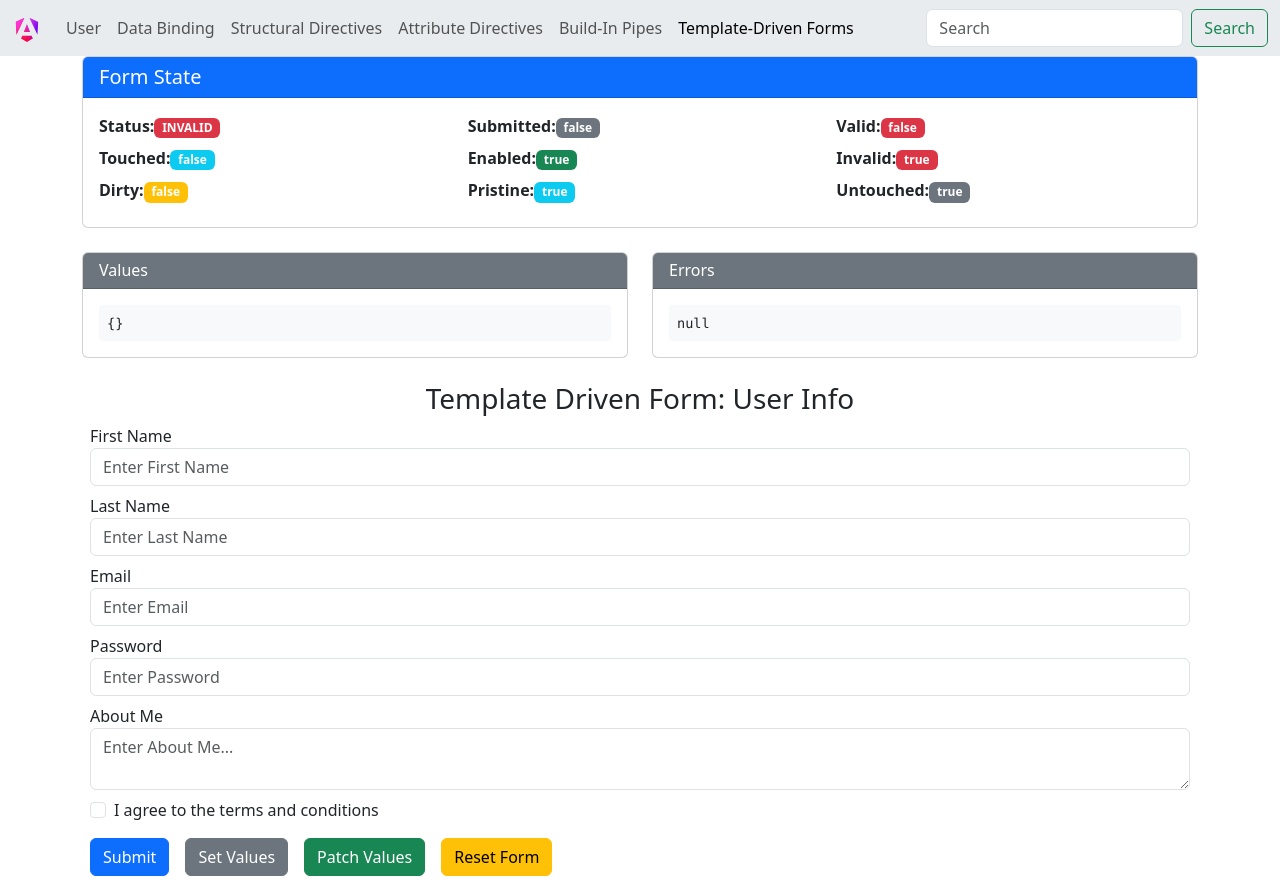
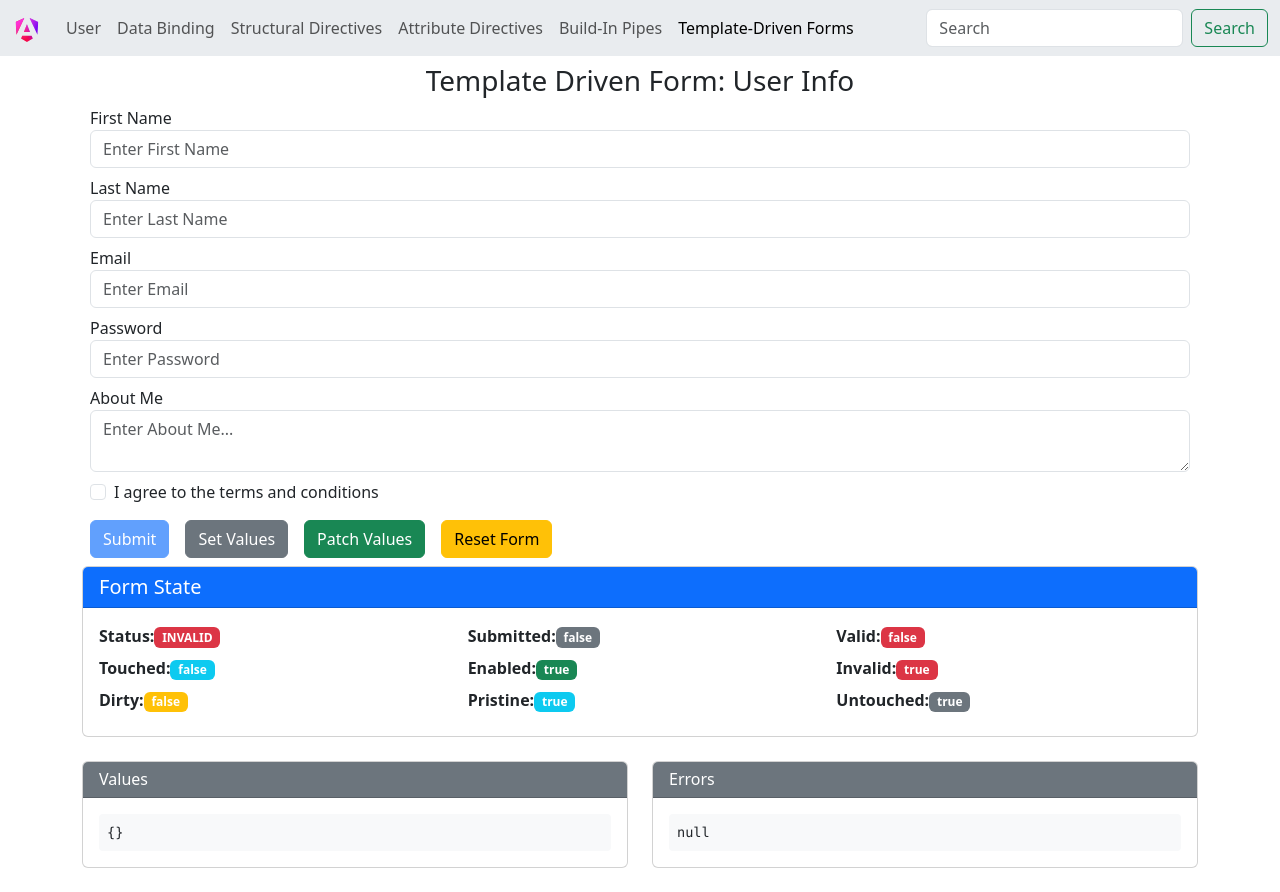
Before and after one commit to mkv-mkverma/angular-19, an Angular app: page /template-driven-forms in a window 1280 px wide. Built offline with nearby package versions, Linux system fonts and the light colour scheme.

Commit message:
template form validations and noValidate and error msg

```diff
--- a/src/app/template-driven-form/template-driven-form.component.html
+++ b/src/app/template-driven-form/template-driven-form.component.html
@@ -1,4 +1,184 @@
 <div class="container">
+  <!-- userForm is an instance of NgForm -->
+  <!-- #userForm is a template reference variable that allows us to access the form's properties and methods in our component class. -->
+  <form #userForm="ngForm" (ngSubmit)="onSubmitUserForm(userForm)" noValidate>
+    <h3 class="text-center m-2">Template Driven Form: User Info</h3>
+    <div class="form-group m-2">
+      <label for="firstName">First Name</label>
+      <input
+        type="text"
+        id="firstName"
+        name="firstName"
+        class="form-control"
+        placeholder="Enter First Name"
+        [(ngModel)]="userObject.firstName"
+        #firstName="ngModel"
+        required
+        minlength="2"
+        maxlength="10"
+        pattern="[a-zA-Z]+$"
+      />
+      @if (firstName?.dirty || firstName?.touched) {
+        @if (firstName?.errors?.["required"]) {
+          <div class="text-danger mt-1">First Name is required.</div>
+        }
+        @if (firstName?.errors?.["minlength"]) {
+          <div class="text-danger mt-1">
+            First Name must be at least 2 characters long.
+          </div>
+        }
+        @if (firstName?.errors?.["pattern"]) {
+          <div class="text-danger mt-1">
+            First Name must contain only letters.
+          </div>
+        }
+      }
+    </div>
+    <div class="form-group m-2">
+      <label for="lastName">Last Name</label>
+      <input
+        type="text"
+        id="lastName"
+        name="lastName"
+        class="form-control"
+        placeholder="Enter Last Name"
+        [(ngModel)]="userObject.lastName"
+        #lastName="ngModel"
+        required
+        minlength="2"
+        maxlength="10"
+        pattern="[a-zA-Z]+$"
+      />
+      @if (lastName?.dirty || lastName?.touched) {
+        @if (lastName?.errors?.["required"]) {
+          <div class="text-danger mt-1">Last Name is required.</div>
+        }
+        @if (lastName?.errors?.["minlength"]) {
+          <div class="text-danger mt-1">
+            Last Name must be at least 2 characters long.
+          </div>
+        }
+        @if (lastName?.errors?.["pattern"]) {
+          <div class="text-danger mt-1">
+            Last Name must contain only letters.
+          </div>
+        }
+      }
+    </div>
+    <div class="form-group m-2">
+      <label for="email">Email</label>
+      <input
+        type="email"
+        id="email"
+        name="email"
+        class="form-control"
+        placeholder="Enter Email"
+        [(ngModel)]="userObject.email"
+        #email="ngModel"
+        required
+        email
+      />
+      @if (email?.dirty || email?.touched) {
+        @if (email?.errors?.["required"]) {
+          <div class="text-danger mt-1">Email is required.</div>
+        }
+        @if (email?.errors?.["email"]) {
+          <div class="text-danger mt-1">
+            Please enter a valid email address.
+          </div>
+        }
+      }
+    </div>
+    <div class="form-group m-2">
+      <label for="password">Password</label>
+      <input
+        type="password"
+        id="password"
+        name="password"
+        class="form-control"
+        placeholder="Enter Password"
+        [(ngModel)]="userObject.password"
+        #password="ngModel"
+        required
+        minlength="4"
+        maxlength="15"
+      />
+      @if (password?.dirty || password?.touched) {
+        @if (password?.errors?.["required"]) {
+          <div class="text-danger mt-1">Password is required.</div>
+        }
+        @if (password?.errors?.["minlength"]) {
+          <div class="text-danger mt-1">
+            Password must be at least 4 characters long.
+          </div>
+        }
+      }
+    </div>
+    <div class="form-group m-2">
+      <label for="aboutMe">About Me</label>
+      <textarea
+        id="aboutMe"
+        name="aboutMe"
+        class="form-control"
+        placeholder="Enter About Me..."
+        [(ngModel)]="userObject.aboutMe"
+      ></textarea>
+    </div>
+    <div class="form-check m-2">
+      <input
+        type="checkbox"
+        id="terms"
+        name="terms"
+        class="form-check-input"
+        [(ngModel)]="userObject.terms"
+        #terms="ngModel"
+        required
+      />
+      <label for="terms" class="form-check-label"
+        >I agree to the terms and conditions</label
+      >
+      @if (terms?.dirty || terms?.touched) {
+        @if (terms?.errors?.["required"]) {
+          <div class="text-danger mt-1">
+            You must agree to the terms and conditions.
+          </div>
+        }
+      }
+    </div>
+
+    <button
+      type="submit"
+      class="btn btn-primary m-2"
+      [disabled]="!userForm.valid"
+    >
+      Submit
+    </button>
+
+    <button
+      type="button"
+      class="btn btn-secondary m-2"
+      (click)="setValues(userForm)"
+    >
+      Set Values
+    </button>
+
+    <button
+      type="button"
+      class="btn btn-success m-2"
+      (click)="patchValues(userForm)"
+    >
+      Patch Values
+    </button>
+
+    <button
+      type="button"
+      class="btn btn-warning m-2"
+      (click)="resetForm(userForm)"
+    >
+      Reset Form
+    </button>
+  </form>
+
   <!-- Form State Info -->
   <div class="card mb-4">
     <div class="card-header bg-primary text-white">
@@ -87,103 +267,4 @@
       </div>
     </div>
   </div>
-
-  <!-- userForm is an instance of NgForm -->
-  <!-- #userForm is a template reference variable that allows us to access the form's properties and methods in our component class. -->
-  <form #userForm="ngForm" (ngSubmit)="onSubmitUserForm(userForm)">
-    <h3 class="text-center m-2">Template Driven Form: User Info</h3>
-    <div class="form-group m-2">
-      <label for="firstName">First Name</label>
-      <input
-        type="text"
-        id="firstName"
-        name="firstName"
-        class="form-control"
-        placeholder="Enter First Name"
-        [(ngModel)]="userObject.firstName"
-      />
-    </div>
-    <div class="form-group m-2">
-      <label for="lastName">Last Name</label>
-      <input
-        type="text"
-        id="lastName"
-        name="lastName"
-        class="form-control"
-        placeholder="Enter Last Name"
-        [(ngModel)]="userObject.lastName"
-      />
-    </div>
-    <div class="form-group m-2">
-      <label for="email">Email</label>
-      <input
-        type="email"
-        id="email"
-        name="email"
-        class="form-control"
-        placeholder="Enter Email"
-        [(ngModel)]="userObject.email"
-        required
-      />
-    </div>
-    <div class="form-group m-2">
-      <label for="password">Password</label>
-      <input
-        type="password"
-        id="password"
-        name="password"
-        class="form-control"
-        placeholder="Enter Password"
-        [(ngModel)]="userObject.password"
-      />
-    </div>
-    <div class="form-group m-2">
-      <label for="aboutMe">About Me</label>
-      <textarea
-        id="aboutMe"
-        name="aboutMe"
-        class="form-control"
-        placeholder="Enter About Me..."
-        [(ngModel)]="userObject.aboutMe"
-      ></textarea>
-    </div>
-    <div class="form-check m-2">
-      <input
-        type="checkbox"
-        id="terms"
-        name="terms"
-        class="form-check-input"
-        [(ngModel)]="userObject.terms"
-      />
-      <label for="terms" class="form-check-label"
-        >I agree to the terms and conditions</label
-      >
-    </div>
-
-    <button type="submit" class="btn btn-primary m-2">Submit</button>
-
-    <button
-      type="button"
-      class="btn btn-secondary m-2"
-      (click)="setValues(userForm)"
-    >
-      Set Values
-    </button>
-
-    <button
-      type="button"
-      class="btn btn-success m-2"
-      (click)="patchValues(userForm)"
-    >
-      Patch Values
-    </button>
-
-    <button
-      type="button"
-      class="btn btn-warning m-2"
-      (click)="resetForm(userForm)"
-    >
-      Reset Form
-    </button>
-  </form>
 </div>
```
